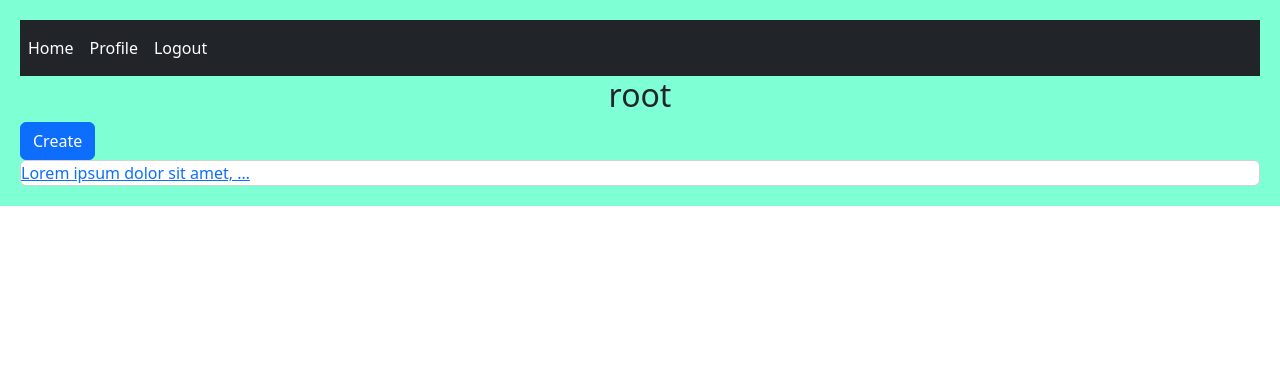
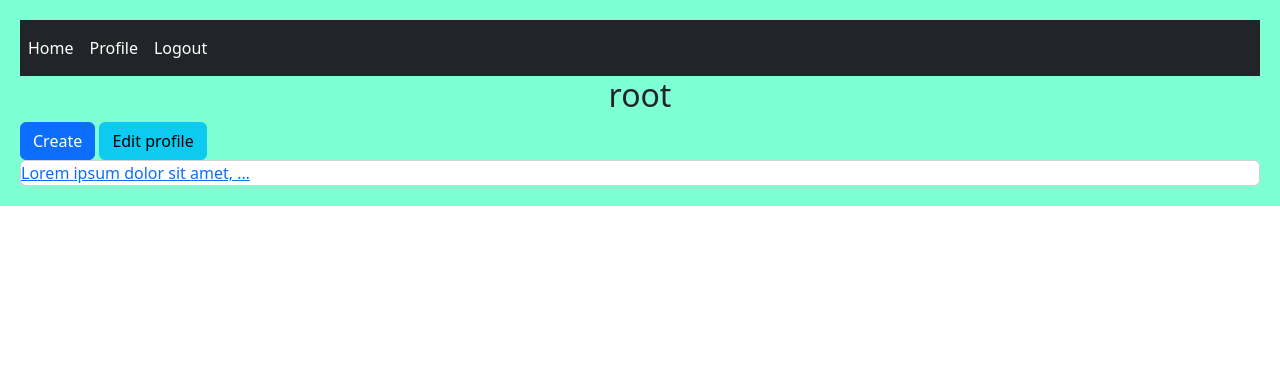
Before and after one commit to ashahhab/my_s.o.f, a Django app: page /account/profile/1/ in a window 1280 px wide. Shown: the top 376 px of the page. Run offline with Django 4.2, Linux system fonts and the light colour scheme; a user stored in the database is signed in; data comes from the database, SQL or seed files in the repository; both versions use the stored data as it was after the commit.

Commit message:
completed editing profile and added signals

```diff
--- a/account/apps.py
+++ b/account/apps.py
@@ -1,6 +1,10 @@
 from django.apps import AppConfig
+
 
 
 class AccountConfig(AppConfig):
     default_auto_field = 'django.db.models.BigAutoField'
     name = 'account'
+
+    def ready(self):
+        from . import signals
--- a/account/templates/account/profile.html
+++ b/account/templates/account/profile.html
@@ -5,6 +5,7 @@
 
     {% if request.user.id == user.id %}
         <a href="{% url 'home:post_create' %}" class="btn btn-primary">Create</a>
+        <a href="{% url 'account:edit_user' %}" class="btn btn-info">Edit profile</a>
     {% endif %}
 
 
--- a/account/urls.py
+++ b/account/urls.py
@@ -13,4 +13,5 @@ urlpatterns = [
     path('confirm/complete', views.UserPasswordResetCompleteView.as_view(), name = 'password_reset_complete'),
     path('follow/<int:user_id>', views.UserFollowView.as_view(), name = 'user_follow'),
     path('unfollow/<int:user_id>', views.UserUnfollowView.as_view(), name = 'user_unfollow'),
+    path('edit_user/', views.EditUserView.as_view(), name = 'edit_user'),
 ]
--- a/account/views.py
+++ b/account/views.py
@@ -1,7 +1,7 @@
 from re import I
 from django.shortcuts import render, redirect, get_object_or_404
 from django.views import View
-from .forms import UserRegistrationForm, UserLoginForm
+from .forms import UserRegistrationForm, UserLoginForm, EditeUserForm
 from django.contrib.auth.models import User
 from django.contrib import messages
 from django.contrib.auth import authenticate, login, logout
@@ -112,6 +112,8 @@ class UserPasswordResetCompleteView(auth_views.PasswordResetCompleteView):
     template_name = 'account/password_reset_complete.html'
 
 
+# following
+
 class UserFollowView(LoginRequiredMixin, View):
     def get(self, request, user_id):
         user = User.objects.get(id = user_id)
@@ -123,6 +125,9 @@ class UserFollowView(LoginRequiredMixin, View):
             messages.success(request, 'you followed this user', 'success')
         return redirect('account:user_profile', user_id)
 
+
+#unfollowing
+
 class UserUnfollowView(LoginRequiredMixin, View):
     def get(self, request, user_id):
         user = User.objects.get(id = user_id)
@@ -133,3 +138,23 @@ class UserUnfollowView(LoginRequiredMixin, View):
         else:
             messages.error(request, 'you are not following this user', 'danger')
         return redirect('account:user_profile', user_id)
+
+
+# edit_profile
+
+class EditUserView(LoginRequiredMixin, View):
+    form_class = EditeUserForm
+
+    def get(self, request):
+        form = self.form_class(instance=request.user.profile, initial={'email':request.user.email})
+        return render(request, 'account/edit_profile.html', {'form':form})
+
+    def post(self, request):
+        form = self.form_class(request.POST, instance=request.user.profile)
+        if form.is_valid():
+            form.save()
+            request.user.email= form.cleaned_data['email']
+            request.user.save()
+            messages.success(request, 'profile edited successfully', 'success')
+
+        return redirect('account:user_profile', request.user.id)
```
Also changed, not shown: account/forms.py (+9 -0 lines), account/signals.py (added, +9 -0 lines), account/templates/account/edit_profile.html (added, +11 -0 lines), db.sqlite3.
